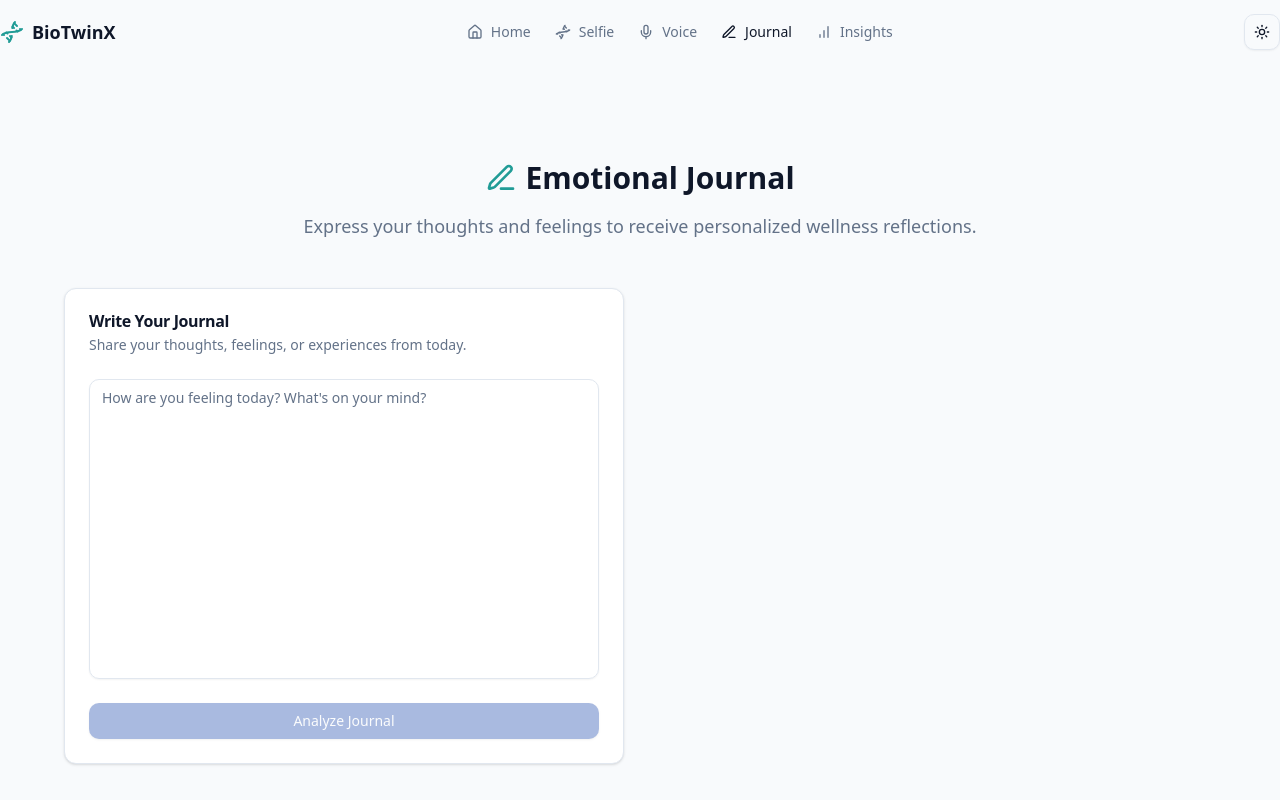
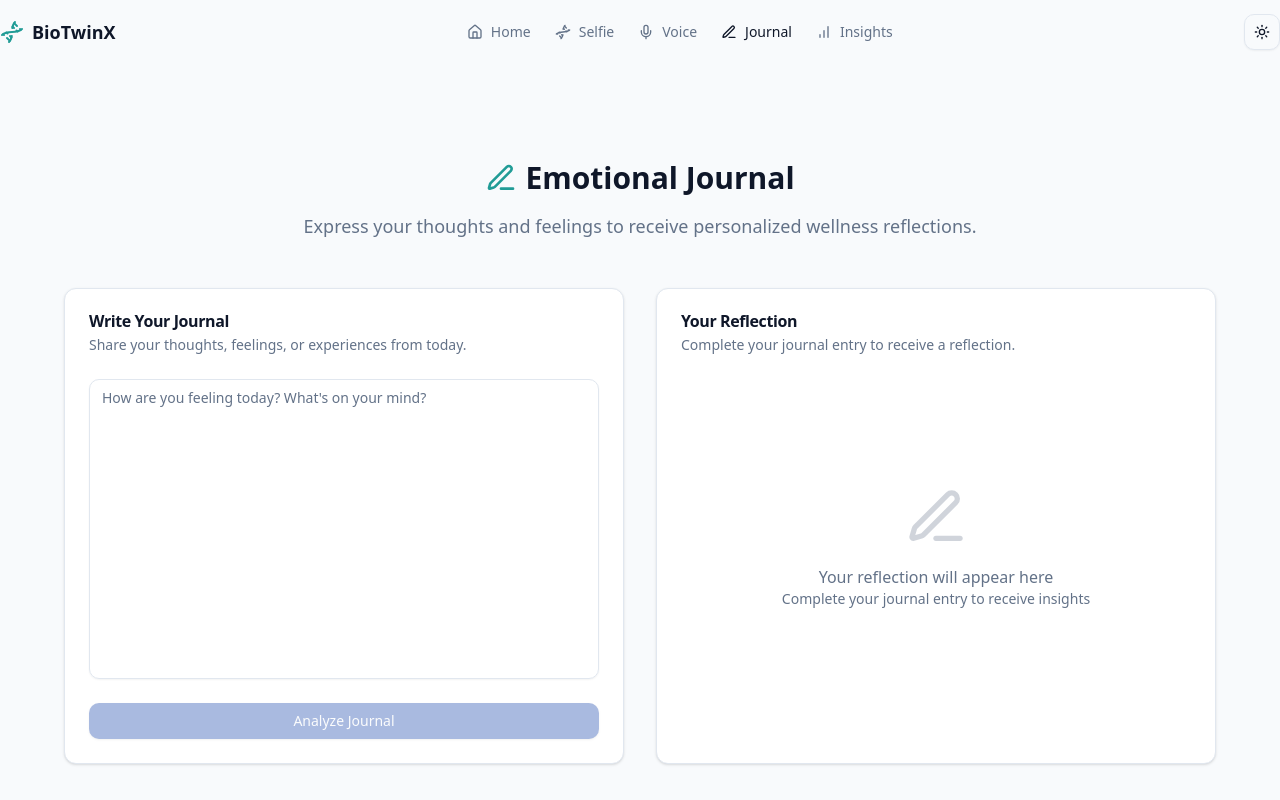
Before and after one commit to Seavleu/biotwinx, a Next.js app: page /journal in a window 1280 px wide. Shown: the top 800 px of the page. Built offline with nearby package versions, Linux system fonts and the light colour scheme.

Commit message:
feat: journal form's result displayer

```diff
--- a/app/journal/page.tsx
+++ b/app/journal/page.tsx
@@ -189,7 +189,135 @@ export default function JournalPage() {
           </motion.div>
 
           {/* TODO: Add journal results */}
+          <motion.div
+            initial="hidden"
+            animate="visible"
+            variants={fadeIn}
+          >
+            {/* TODO: Add journal card */}
+            <Card className="h-full flex flex-col">
+              {/* TODO: Add journal header */}
+              <CardHeader>
+                <CardTitle>Your Reflection</CardTitle>
+                <CardDescription>
+                  {processingStatus === "complete"
+                    ? "Analysis complete. Here's your personalized reflection."
+                    : "Complete your journal entry to receive a reflection."}
+                </CardDescription>
+              </CardHeader>
 
+              {/* TODO: Add journal results */}
+              <CardContent className="flex-grow">
+                {processingStatus === "complete" && results ? (
+                  <div className="space-y-8">
+                    <div className="flex items-center justify-center">
+                      <div className="flex items-center space-x-3">
+                        <TooltipProvider>
+                          <Tooltip>
+                            <TooltipTrigger asChild>
+                              <div className="text-4xl">{emotionEmojis[results.emotionalState]}</div>
+                            </TooltipTrigger>
+                            <TooltipContent>
+                              <p>Detected emotional state: {results.emotionalState}</p>
+                            </TooltipContent>
+                          </Tooltip>
+                        </TooltipProvider>
+                        <div className="h-12 w-[1px] bg-border"></div>
+                        <div>
+                          <p className="text-sm text-muted-foreground">Sentiment</p>
+                          <div className="w-40 h-4 bg-muted rounded-full overflow-hidden">
+                            <div
+                              className={`h-full ${
+                                results.sentiment > 0.3 ? "bg-success" :
+                                results.sentiment < -0.3 ? "bg-destructive" : "bg-primary"
+                              }`}
+                              style={{
+                                width: `${Math.abs(results.sentiment * 100)}%`,
+                                marginLeft: results.sentiment < 0 ? 0 : "50%",
+                                marginRight: results.sentiment > 0 ? 0 : "50%"
+                              }}
+                            ></div>
+                          </div>
+                          <div className="flex justify-between text-xs text-muted-foreground mt-1">
+                            <span>Negative</span>
+                            <span>Neutral</span>
+                            <span>Positive</span>
+                          </div>
+                        </div>
+                      </div>
+                    </div>
+
+                    {/* TODO: Add personalized reflection */}
+                    <div className="space-y-4">
+                      <h3 className="font-medium">Personalized Reflection</h3>
+                      <div className="p-6 bg-card rounded-lg border shadow-sm">
+                        <p className="italic">{results.reflection}</p>
+                      </div>
+                    </div>
+
+                    <div className="space-y-4">
+                      <h3 className="font-medium">Mindfulness Suggestion</h3>
+                      {/* TODO: Add mindfulness suggestion */}
+                      <div className="p-4 bg-muted/30 rounded-lg">
+                        {results.emotionalState === "happy" || results.emotionalState === "energetic" ? (
+                          <p className="text-sm">
+                            Channel this positive energy into something creative or meaningful. Consider reaching out to someone who might need your uplifting presence today.
+                          </p>
+                        ) : results.emotionalState === "sad" ? (
+                          <p className="text-sm">
+                            Practice self-compassion today. Try a 5-minute guided meditation focusing on self-kindness, or engage in a small activity that usually brings you joy.
+                          </p>
+                        ) : results.emotionalState === "anxious" || results.emotionalState === "stressed" ? (
+                          <p className="text-sm">
+                            Try the 4-7-8 breathing technique: inhale for 4 seconds, hold for 7 seconds, exhale for 8 seconds. Repeat 4 times to help calm your nervous system.
+                          </p>
+                        ) : results.emotionalState === "tired" ? (
+                          <p className="text-sm">
+                            Listen to your body's needs. Consider a 20-minute power nap if possible, or take a short walk outside to refresh your energy.
+                          </p>
+                        ) : results.emotionalState === "calm" ? (
+                          <p className="text-sm">
+                            This is a good time for reflection or planning. Your calm state can help you see things more clearly and make balanced decisions.
+                          </p>
+                        ) : (
+                          <p className="text-sm">
+                            Take a moment to check in with yourself. What would help you feel more engaged or positive right now? Sometimes a small change in environment can shift your perspective.
+                          </p>
+                        )}
+                      </div>
+                    </div>
+                  </div>
+                ) : (
+                  <div className="flex flex-col items-center justify-center h-full py-12 text-center space-y-4">
+                    <PenLine className="h-16 w-16 text-muted-foreground/30" />
+                    <div>
+                      <p className="text-muted-foreground">Your reflection will appear here</p>
+                      <p className="text-sm text-muted-foreground">Complete your journal entry to receive insights</p>
+                    </div>
+                  </div>
+                )}
+              </CardContent>
+
+              {/* TODO: Add journal footer results + write another entry button */}
+              <CardFooter className="flex flex-col">
+                {processingStatus === "complete" && (
+                  <>
+                    <div className="flex flex-col space-y-3 w-full">
+                      <Button asChild>
+                        <Link href="/insights\" className="w-full">
+                          View Your Insights
+                          <ArrowRight className="ml-2 h-4 w-4" />
+                        </Link>
+                      </Button>
+                      <Button variant="outline" onClick={resetState}>
+                        Write Another Entry
+                      </Button>
+                    </div>
+                  </>
+                )}
+              </CardFooter>
+            </Card>
+          </motion.div>
         </div>
       </div>
     </div>
```
